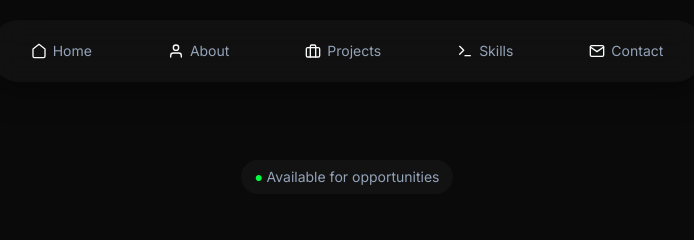
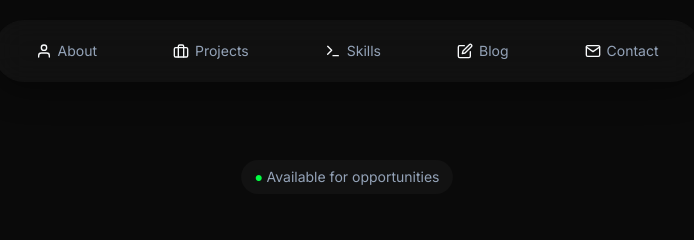
Before and after one commit to matrix-1407/my-personal-portfolio-website, a website: page index.html in a window 1280 px wide. Shown: the top 240 px of the page, 293-987 px from the left. Drawn offline with Linux system fonts and the light colour scheme.

Commit message:
feat: complete portfolio overhaul with responsive design, project archives, and documentation

```diff
--- a/index.html
+++ b/index.html
@@ -121,13 +121,6 @@
           <li class="active">
             <svg width="16" height="16" viewBox="0 0 24 24" fill="none" stroke="currentColor" stroke-width="2"
               stroke-linecap="round" stroke-linejoin="round">
-              <path d="M3 9l9-7 9 7v11a2 2 0 0 1-2 2H5a2 2 0 0 1-2-2z"></path>
-            </svg>
-            <a href="#home">Home</a>
-          </li>
-          <li>
-            <svg width="16" height="16" viewBox="0 0 24 24" fill="none" stroke="currentColor" stroke-width="2"
-              stroke-linecap="round" stroke-linejoin="round">
               <path d="M20 21v-2a4 4 0 0 0-4-4H8a4 4 0 0 0-4 4v2"></path>
               <circle cx="12" cy="7" r="4"></circle>
             </svg>
@@ -148,6 +141,14 @@
               <line x1="12" y1="19" x2="20" y2="19"></line>
             </svg>
             <a href="#skills">Skills</a>
+          </li>
+          <li>
+            <svg width="16" height="16" viewBox="0 0 24 24" fill="none" stroke="currentColor" stroke-width="2"
+              stroke-linecap="round" stroke-linejoin="round">
+              <path d="M11 4H4a2 2 0 0 0-2 2v14a2 2 0 0 0 2 2h14a2 2 0 0 0 2-2v-7"></path>
+              <path d="M18.5 2.5a2.121 2.121 0 0 1 3 3L12 15l-4 1 1-4 9.5-9.5z"></path>
+            </svg>
+            <a href="#blog">Blog</a>
           </li>
           <li>
             <svg width="16" height="16" viewBox="0 0 24 24" fill="none" stroke="currentColor" stroke-width="2"
```
Also changed, not shown: README.md, 1 other file.
